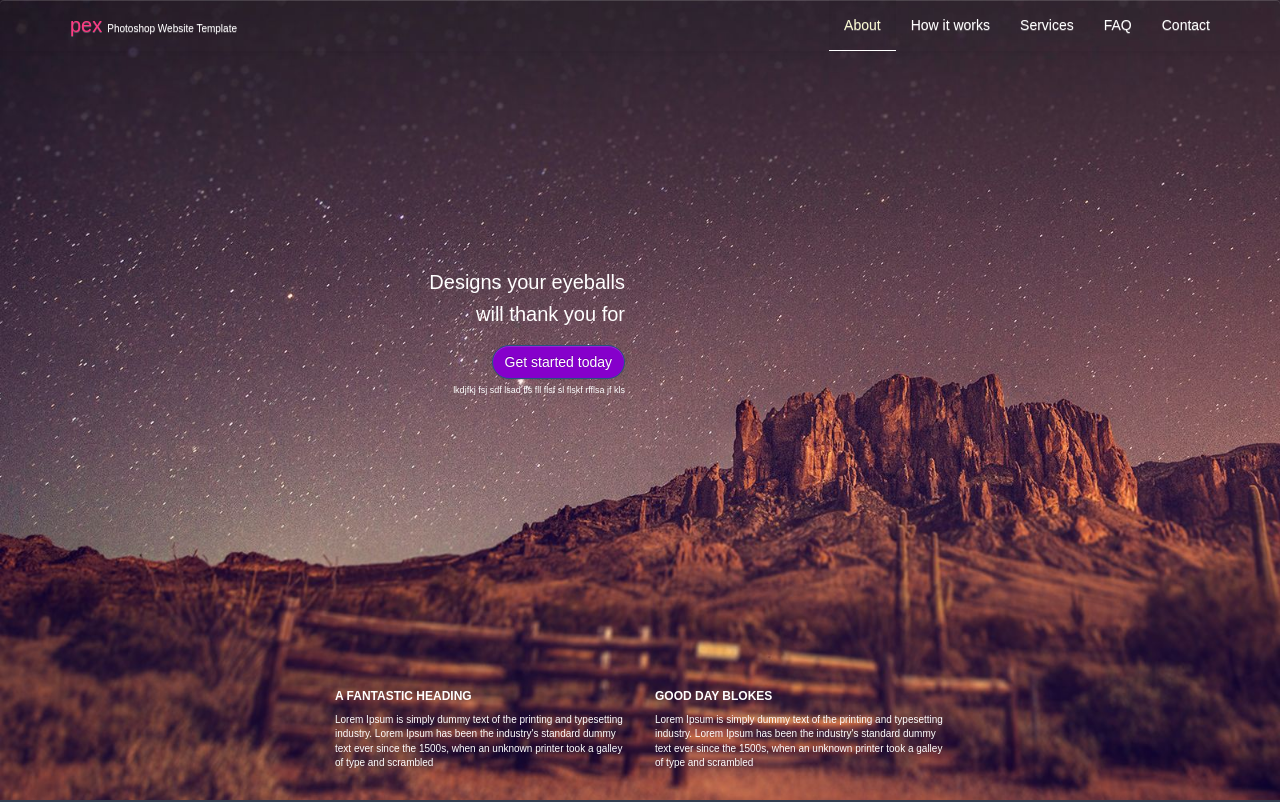
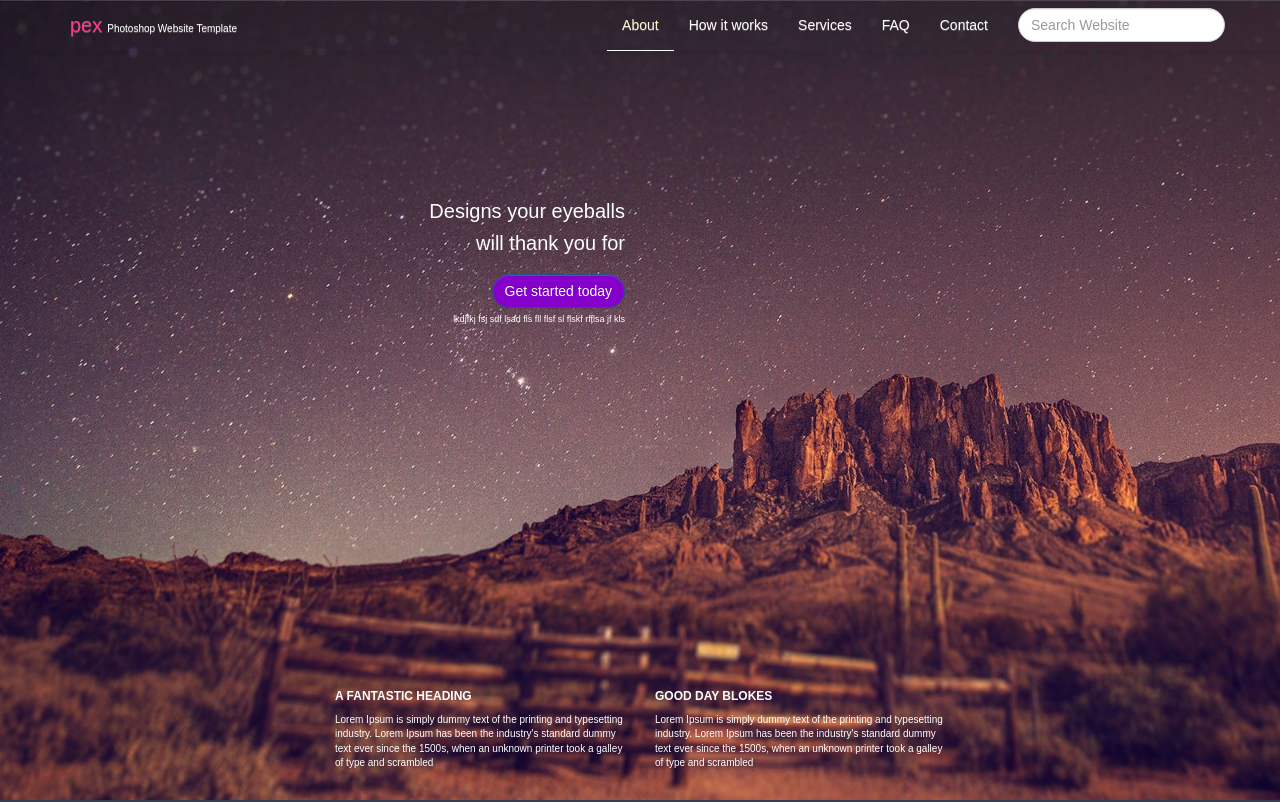
Before and after one commit to rafalmiler77/pex-landingPage, a React (Create React App) app: page / in a window 1280 px wide. Shown: the top 802 px of the page. Built offline with nearby package versions, Linux system fonts and the light colour scheme.

Commit message:
Navbar moved to NavbarView

```diff
--- a/src/App.css
+++ b/src/App.css
@@ -1,23 +1,3 @@
-.navbarCustomStyle {
-  background: none;
-  border: none
-}
-.pex {
-  color: #ff3983;
-  font-size: 2rem;
-}
-.afterPex {
-  color: white;
-  font-size: 1rem;
-}
-.navbar-default .navbar-nav > li > a  {
-  color: white
-}
-.navbar-default .navbar-nav > .active > a  {
-  background: none;
-  border-bottom: solid 1px white;
-  color: lightgoldenrodyellow;
-}
 .title-layer1 {
   float: right;
   color: white;
--- a/src/App.js
+++ b/src/App.js
@@ -1,45 +1,25 @@
 import React, {Component} from 'react';
 import {Grid, Row, Col, Button} from 'react-bootstrap'
-import {Nav, NavItem, Navbar} from 'react-bootstrap'
-
+import {NavbarView} from './navbar-view'
 import './App.css';
 
 class App extends Component {
   render() {
 
-    function handleSelect(selectedKey) {
-      alert('selected ' + selectedKey);
-    }
     return (
 
       <Grid fluid>
-
         <Row className="show-grid" style={{
           background: 'url("' + process.env.PUBLIC_URL + '/images/layer1.jpeg") no-repeat center center',
           backgroundSize: 'cover',
           minHeight: '800px'
         }}>
-
-          <Navbar className="navbarCustomStyle">
-            <Navbar.Header>
-              <Navbar.Brand>
-                <a href="#"><span className="pex">pex</span> <span className="afterPex">Photoshop Website Template</span></a>
-              </Navbar.Brand>
-            </Navbar.Header>
-            <Nav pullRight={true} activeKey={1} onSelect={handleSelect}>
-              <NavItem eventKey={1} href="#">About</NavItem>
-              <NavItem eventKey={2} href="#">How it works</NavItem>
-              <NavItem eventKey={3} href="#">Services</NavItem>
-              <NavItem eventKey={4} href="#">FAQ</NavItem>
-              <NavItem eventKey={5} href="#">Contact</NavItem>
-            </Nav>
-          </Navbar>
-
+          <NavbarView/>
           <Col className='firstLayer' xs={6}>
             <h2 className="title-layer1">Designs your eyeballs</h2>
             <h2 className="title-layer1">will thank you for</h2>
             <Button bsStyle="primary" className='button-layer1 buttonCustomShape'>Get started today</Button>
-            <p className="textUnderButton" >lkdjfkj fsj sdf lsad fls fll flsf sl flskf rfflsa jf kls</p>
+            <p className="textUnderButton">lkdjfkj fsj sdf lsad fls fll flsf sl flskf rfflsa jf kls</p>
           </Col>
         </Row>
         <Row className="rectAfterLayer1">
@@ -84,13 +64,13 @@ class App extends Component {
                 industry's standard dummy text ever since the 1500s, when an unknown printer took a galley of type and
                 scrambled</p>
               <Button bsStyle="primary" className='button-layer2 buttonCustomShape'>Get started today</Button>
-              <p className="textUnderButton2" >lkdjfkj fsj sdf lsad fls fll flsf sl flskf rfflsa jf kls</p>
+              <p className="textUnderButton2">lkdjfkj fsj sdf lsad fls fll flsf sl flskf rfflsa jf kls</p>
 
             </Col>
           </Row>
         </Row>
-        <Row className="whiteLayer">
-          <Col xs={8} xsOffset={1} sm={6} smOffset={1}  md={4} mdOffset={2} lg={4} lgOffset={2}>
+        <Row id="howItWorks" className="whiteLayer">
+          <Col xs={8} xsOffset={1} sm={6} smOffset={1} md={4} mdOffset={2} lg={4} lgOffset={2}>
             <h4>A heading is what you need here</h4>
             <p>Lorem Ipsum is simply dummy text of the printing and typesetting industry. Lorem Ipsum has been the
               industry's standard dummy text ever since the 1500s, when an unknown printer took a galley of type and
--- /dev/null
+++ b/src/navbar-view/NavbarView.css
@@ -0,0 +1,23 @@
+.navbarCustomStyle {
+  background: none;
+  border: none
+}
+.pex {
+  color: #ff3983;
+  font-size: 2rem;
+}
+.afterPex {
+  color: white;
+  font-size: 1rem;
+}
+.navbar-default .navbar-nav > li > a  {
+  color: white
+}
+.navbar-default .navbar-nav > .active > a  {
+  background: none;
+  border-bottom: solid 1px white;
+  color: lightgoldenrodyellow;
+}
+.CustomSearchForm{
+  border-radius: 6em
+}
--- /dev/null
+++ b/src/navbar-view/NavbarView.js
@@ -0,0 +1,37 @@
+/**
+ * Created by rafael on 08.02.17.
+ */
+import React, {Component} from 'react';
+import {Nav, NavItem, Navbar, FormGroup, FormControl} from 'react-bootstrap'
+
+import './NavbarView.css';
+
+class NavbarView extends Component {
+  render() {
+
+    return (
+
+          <Navbar className="navbarCustomStyle" fixedTop={true}>
+            <Navbar.Header>
+              <Navbar.Brand>
+                <a href="#"><span className="pex">pex</span> <span className="afterPex">Photoshop Website Template</span></a>
+              </Navbar.Brand>
+            </Navbar.Header>
+            <Nav pullRight={true} activeKey={1}>
+              <NavItem eventKey={1} href="#about">About</NavItem>
+              <NavItem eventKey={2} href="#howItWorks">How it works</NavItem>
+              <NavItem eventKey={3} href="#services">Services</NavItem>
+              <NavItem eventKey={4} href="#faq">FAQ</NavItem>
+              <NavItem eventKey={5} href="#contact">Contact</NavItem>
+              <Navbar.Form pullRight>
+                <FormGroup>
+                  <FormControl className='CustomSearchForm' type="text" placeholder="Search Website" />
+                </FormGroup>
+                {' '}
+              </Navbar.Form>
+            </Nav>
+          </Navbar>
+    )
+  }
+}
+      export default NavbarView
--- /dev/null
+++ b/src/navbar-view/index.js
@@ -0,0 +1,4 @@
+/**
+ * Created by rafael on 08.02.17.
+ */
+export  { default as NavbarView } from './NavbarView'
```
Lines whose indentation alone changed are shown as unchanged.
